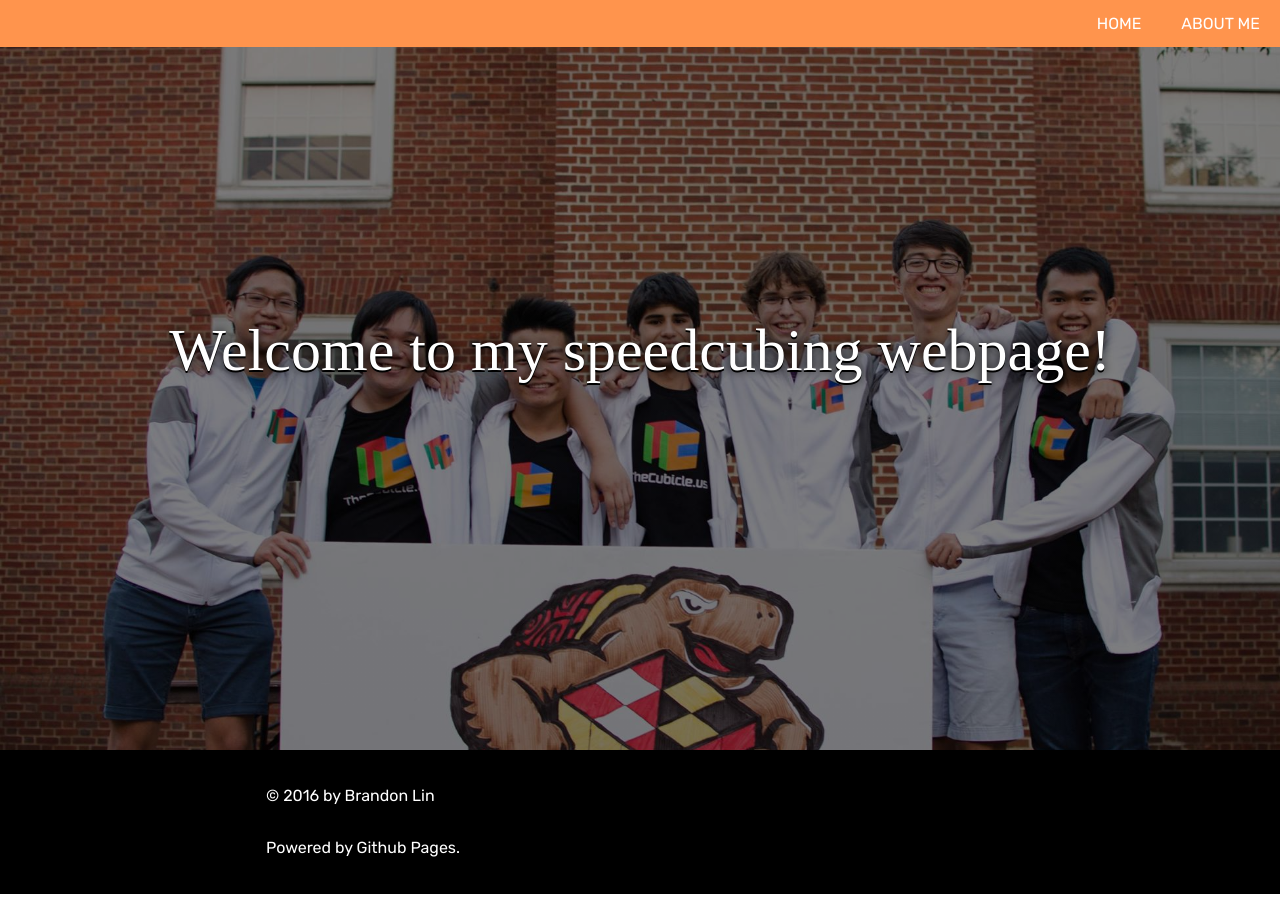
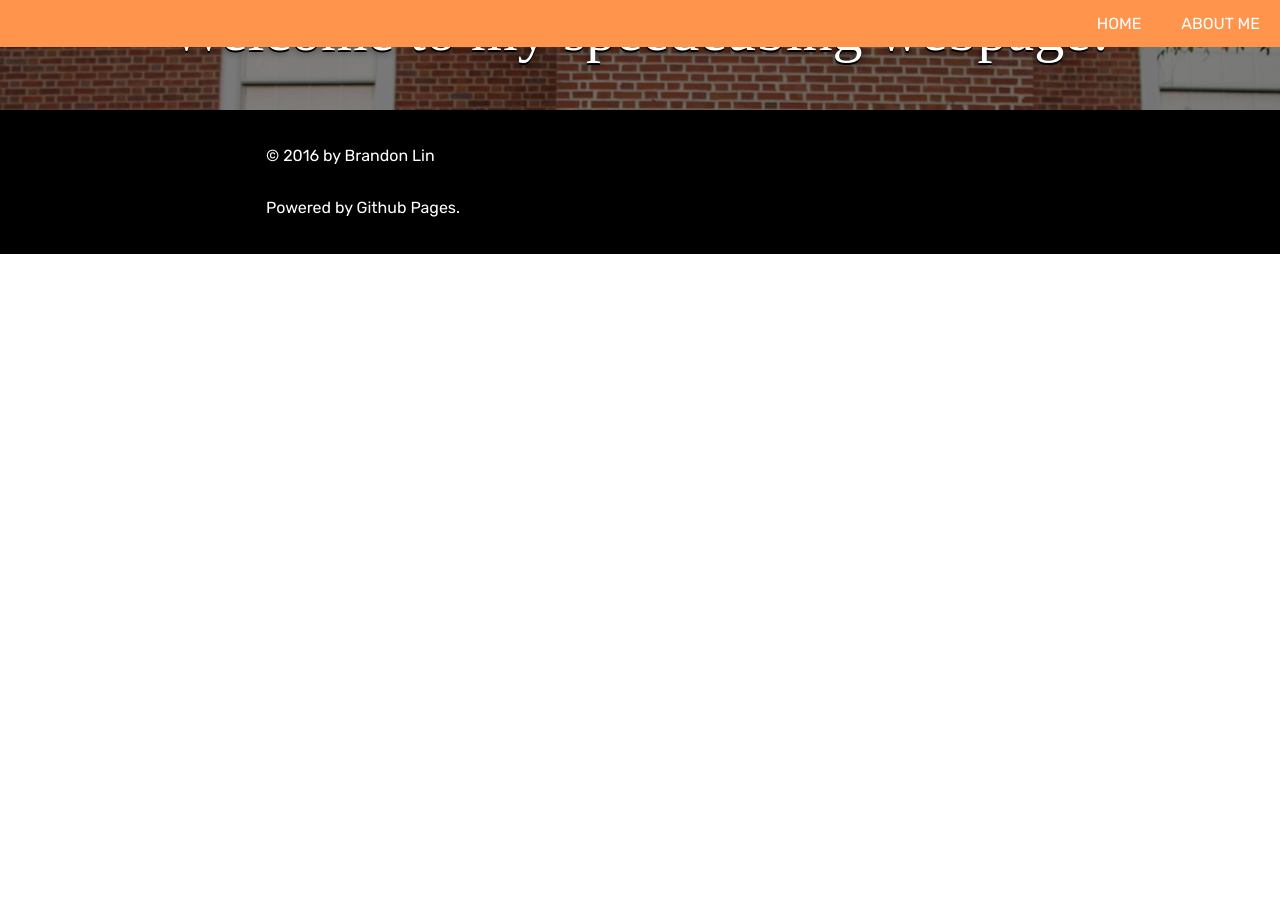
Before and after one commit to esqu1/esqu1.github.io, a Jekyll site: the page built from cubing/index.html, in a window 1280 px wide. Built offline with Jekyll 4.4.1, drawn with Linux system fonts in a browser that asks for light colours; nearby versions of some CDN libraries; some web fonts are replaced.

Commit message:
cubing webpage

```diff
--- a/cubing/css/style.css
+++ b/cubing/css/style.css
@@ -27,7 +27,7 @@ p{
 
 .cube{
 	background-image: linear-gradient( rgba(0, 0, 0, 0.5), rgba(0, 0, 0, 0.5) ), url(../../img/14590037_1351806814832162_660718812914753426_o.jpg);
-	line-height: 700px;
+	line-height: 100%;
 }
 
 * {
```
